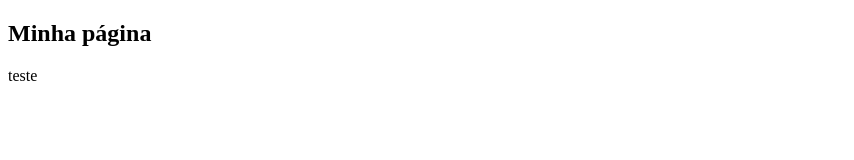
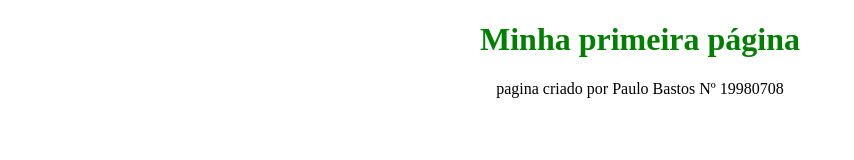
Before and after one commit to 19980708-UAL/PBastos.github.io, a plain HTML site: page index.html in a window 1280 px wide. Shown: the whole page, without its empty margins (0-854 px from the left). Drawn offline with Linux system fonts and the light colour scheme.

Commit message:
Update index.html

```diff
--- a/index.html
+++ b/index.html
@@ -2,10 +2,10 @@
 <html lang="PT">
 <head>
     <meta charset="UTF-8">
-    <title> Paulo Bastos </title>
+    <title>1ª Página de  Paulo Bastos </title>
 </html>
-<body>
-    <h2> Minha página </h1>
-    <p>teste </p>
+<body><div width="100" align="center">
+    <h1><font color="green"> Minha primeira página </font></h1>
+    <p width="100%" align="center">pagina criado por Paulo Bastos Nº 19980708 </p>
 </body>
 </html>
```
